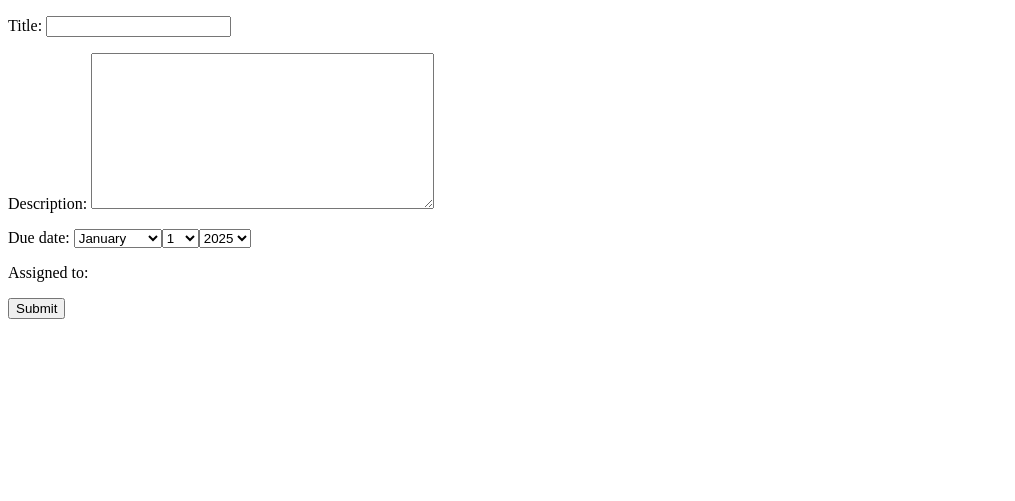
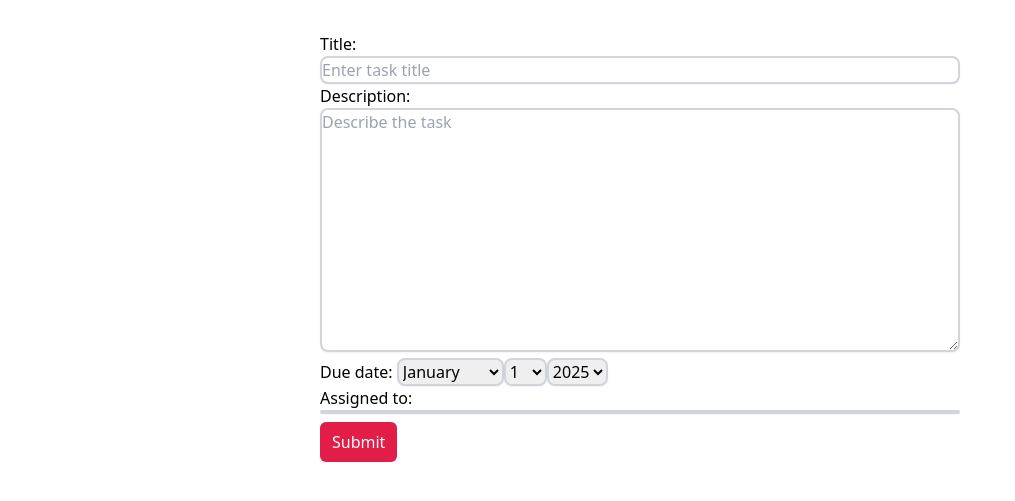
Before and after one commit to GitGuru420/Django-Framework, a Django app: page /tasks/create-task/ in a window 1280 px wide. Shown: the top 501 px of the page, without its empty margins (0-1015 px from the left). Run offline with Django 5.2, Linux system fonts and the light colour scheme; data that the repository does not hold is empty.

Commit message:
Custom widget in django model form

```diff
--- a/Module-06/task-management/static/css/output.css
+++ b/Module-06/task-management/static/css/output.css
@@ -649,6 +649,14 @@ video {
   margin-bottom: 2rem;
 }
 
+.mt-8 {
+  margin-top: 2rem;
+}
+
+.mt-2 {
+  margin-top: 0.5rem;
+}
+
 .block {
   display: block;
 }
@@ -708,6 +716,14 @@ video {
 
 .w-8 {
   width: 2rem;
+}
+
+.w-1\/2 {
+  width: 50%;
+}
+
+.w-full {
+  width: 100%;
 }
 
 .max-w-\[1400px\] {
@@ -779,6 +795,10 @@ video {
   border-radius: 0.75rem;
 }
 
+.rounded-md {
+  border-radius: 0.375rem;
+}
+
 .border {
   border-width: 1px;
 }
@@ -799,6 +819,11 @@ video {
 .border-white {
   --tw-border-opacity: 1;
   border-color: rgb(255 255 255 / var(--tw-border-opacity, 1));
+}
+
+.border-gray-300 {
+  --tw-border-opacity: 1;
+  border-color: rgb(209 213 219 / var(--tw-border-opacity, 1));
 }
 
 .bg-blue-100 {
@@ -871,6 +896,11 @@ video {
   background-color: rgb(234 179 8 / var(--tw-bg-opacity, 1));
 }
 
+.bg-rose-600 {
+  --tw-bg-opacity: 1;
+  background-color: rgb(225 29 72 / var(--tw-bg-opacity, 1));
+}
+
 .p-2 {
   padding: 0.5rem;
 }
@@ -895,6 +925,11 @@ video {
 .py-1 {
   padding-top: 0.25rem;
   padding-bottom: 0.25rem;
+}
+
+.py-2 {
+  padding-top: 0.5rem;
+  padding-bottom: 0.5rem;
 }
 
 .text-2xl {
@@ -978,6 +1013,21 @@ video {
   background-color: rgb(243 244 246 / var(--tw-bg-opacity, 1));
 }
 
+.focus\:border-rose-300:focus {
+  --tw-border-opacity: 1;
+  border-color: rgb(253 164 175 / var(--tw-border-opacity, 1));
+}
+
+.focus\:border-rose-500:focus {
+  --tw-border-opacity: 1;
+  border-color: rgb(244 63 94 / var(--tw-border-opacity, 1));
+}
+
+.focus\:ring-rose-500:focus {
+  --tw-ring-opacity: 1;
+  --tw-ring-color: rgb(244 63 94 / var(--tw-ring-opacity, 1));
+}
+
 @media (min-width: 1024px) {
   .lg\:grid-cols-2 {
     grid-template-columns: repeat(2, minmax(0, 1fr));
--- a/Module-06/task-management/tasks/forms.py
+++ b/Module-06/task-management/tasks/forms.py
@@ -27,6 +27,18 @@ class TaskModelForm(forms.ModelForm):
         # exclude = ['project', 'is_completed', 'created_at', 'updated_at']
 
         widgets = {
-            'due_date': forms.SelectDateWidget,
-            'assigned_to': forms.CheckboxSelectMultiple
+            'title': forms.TextInput(attrs= {
+                'class': "border-2 border-gray-300 w-full rounded-lg shadow-sm",
+                'placeholder': "Enter task title"
+            }),
+            'description': forms.Textarea(attrs= {
+                'class': "border-2 border-gray-300 w-full rounded-lg shadow-sm",
+                'placeholder': "Describe the task"
+            }),
+            'due_date': forms.SelectDateWidget(attrs= {
+                'class': "border-2 border-gray-300 rounded-lg shadow-sm"
+            }),
+            'assigned_to': forms.CheckboxSelectMultiple(attrs= {
+                'class': "border-2 border-gray-300 w-full rounded-lg shadow-sm"
+            })
         }
--- a/Module-06/task-management/tasks/templates/task_form.html
+++ b/Module-06/task-management/tasks/templates/task_form.html
@@ -1,21 +1,24 @@
+{% load static %}
 <!DOCTYPE html>
 <html lang="en">
 <head>
     <meta charset="UTF-8">
     <meta name="viewport" content="width=device-width, initial-scale=1.0">
     <title>Document</title>
+    <link rel="stylesheet" href="{% static 'css/output.css' %}">
 </head>
 <body>
-    <div>
+    <div class="w-1/2 mx-auto mt-8">
+        <div>
         {% if message %}
             <p> {{message}} </p>
         {% endif %}
     </div>
     <form method="POST">
         {% csrf_token %}
-        {% comment %} {{ form }} {% endcomment %}
         {{ form.as_p }}
-        <button type="submit">Submit</button>
+        <button type="submit" class="bg-rose-600 px-3 py-2 text-white mt-2 rounded-md">Submit</button>
     </form>
+    </div>
 </body>
 </html>
```
